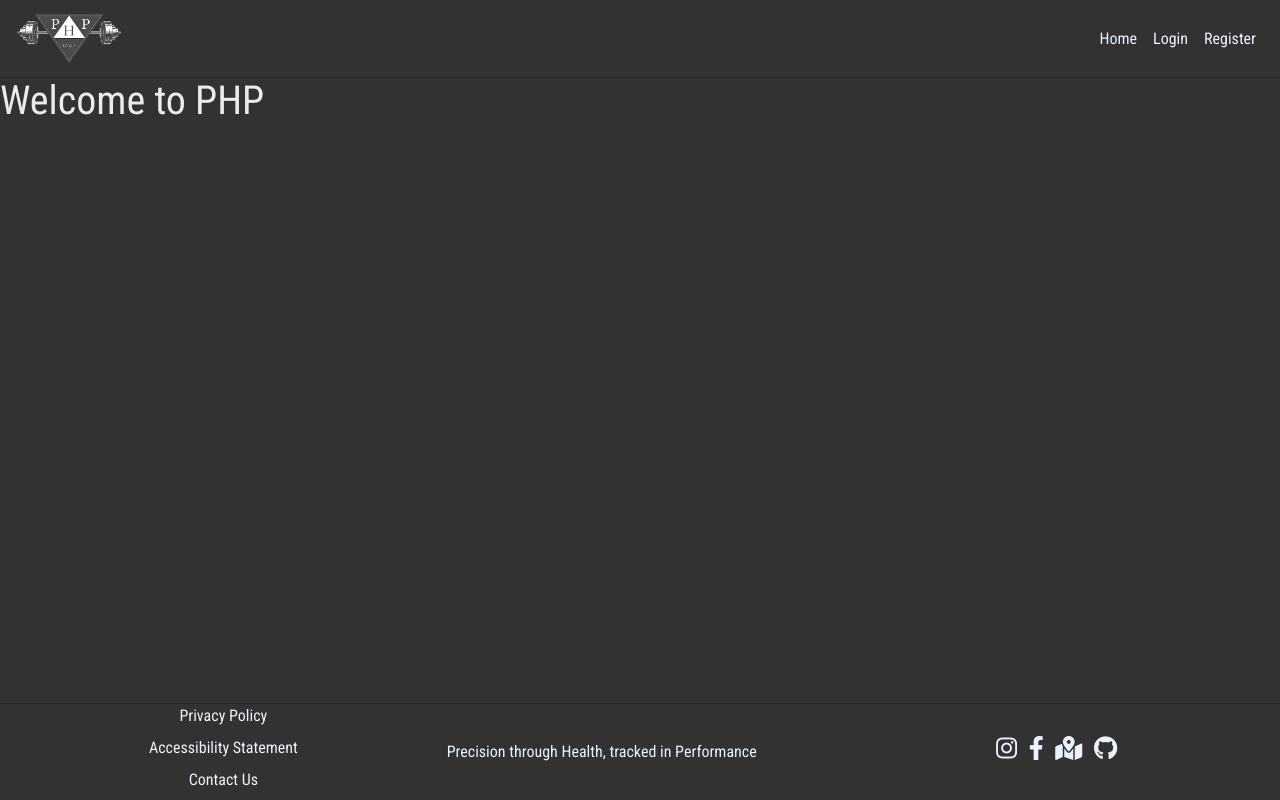
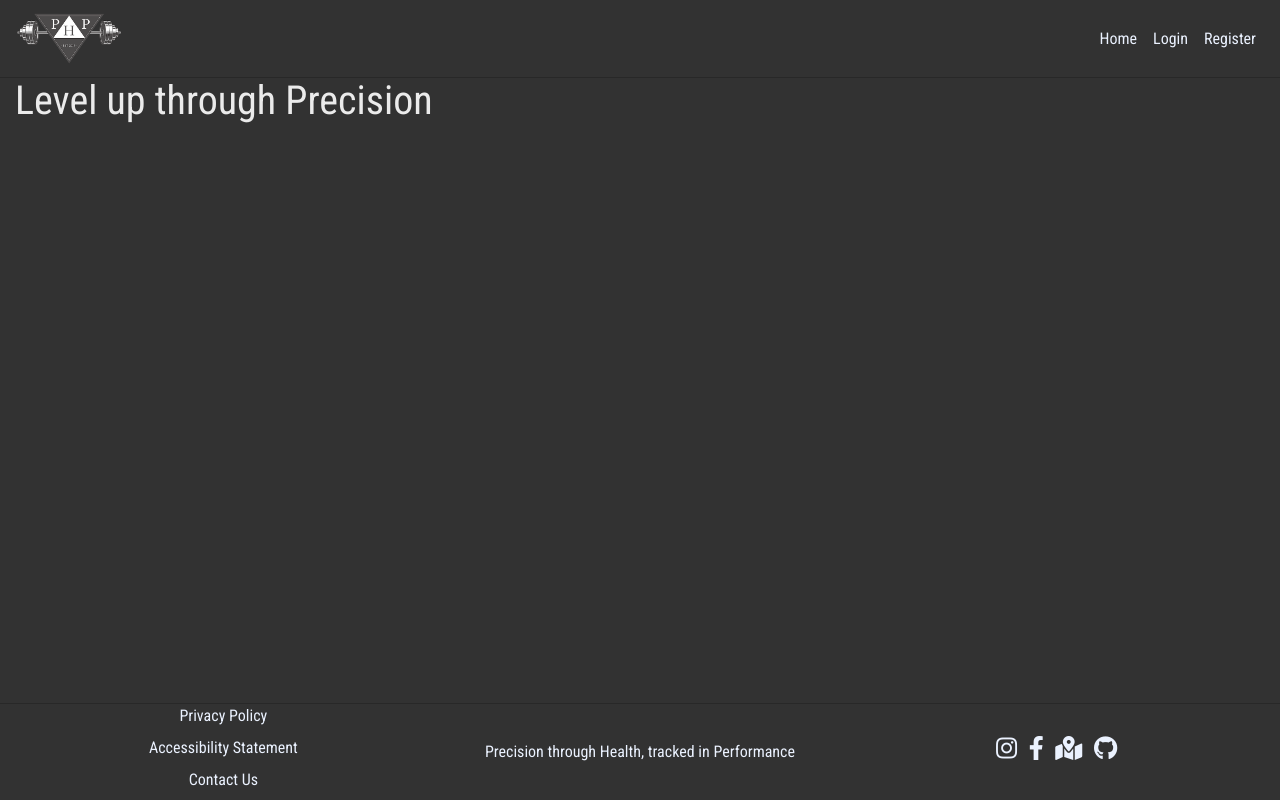
Before and after one commit to deanroche/PHP-AthleteProgram, a Django app: page / in a window 1280 px wide. Run offline with Django 3.2, Linux system fonts and the light colour scheme; some libraries are stand-ins or nearby versions.

Commit message:
Set width of brand-note p element to 100% and left position to center

```diff
--- a/PHPAthleteProgram/static/css/style.css
+++ b/PHPAthleteProgram/static/css/style.css
@@ -133,8 +133,10 @@ footer .row {
     }
 
     .brand-note p {
+        width: 100%;
         position: absolute;
         top: 50%;
-        transform: translateY(-50%);
+        left: 50%;
+        transform: translate(-50%, -50%);
     }
 }
--- a/templates/pages/index.html
+++ b/templates/pages/index.html
@@ -1,5 +1,13 @@
 {% extends 'base.html' %}
 
+{% block title %} Welcome {% endblock %}
+
 {% block content %}
-    <h1>Welcome to PHP</h1>
+    <div class="container-fluid welcome-landing">
+        <div class="row no-gutters">
+            <div class="col-sm-12 welcome-img">
+                <h1 class="welcome-txt">Level up through Precision</h1>
+            </div>
+        </div>
+    </div>
 {% endblock %}
```
